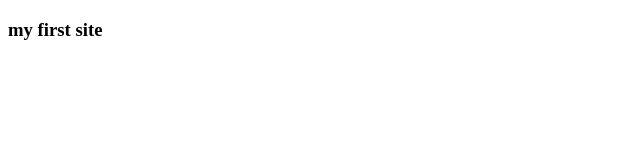
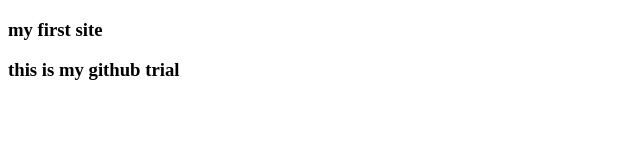
Before and after one commit to nwzz/my-portfolio, a plain HTML site: page index.html in a window 1280 px wide. Shown: the whole page, without its empty margins (0-640 px from the left). Drawn offline with Linux system fonts and the light colour scheme.

Commit message:
git trial

```diff
--- a/index.html
+++ b/index.html
@@ -7,5 +7,6 @@
 </head>
 <body>
     <h3>my first site</h3>
+    <h3>this is my github trial</h3>
 </body>
 </html>
```
Also changed, not shown: 1 other file.
